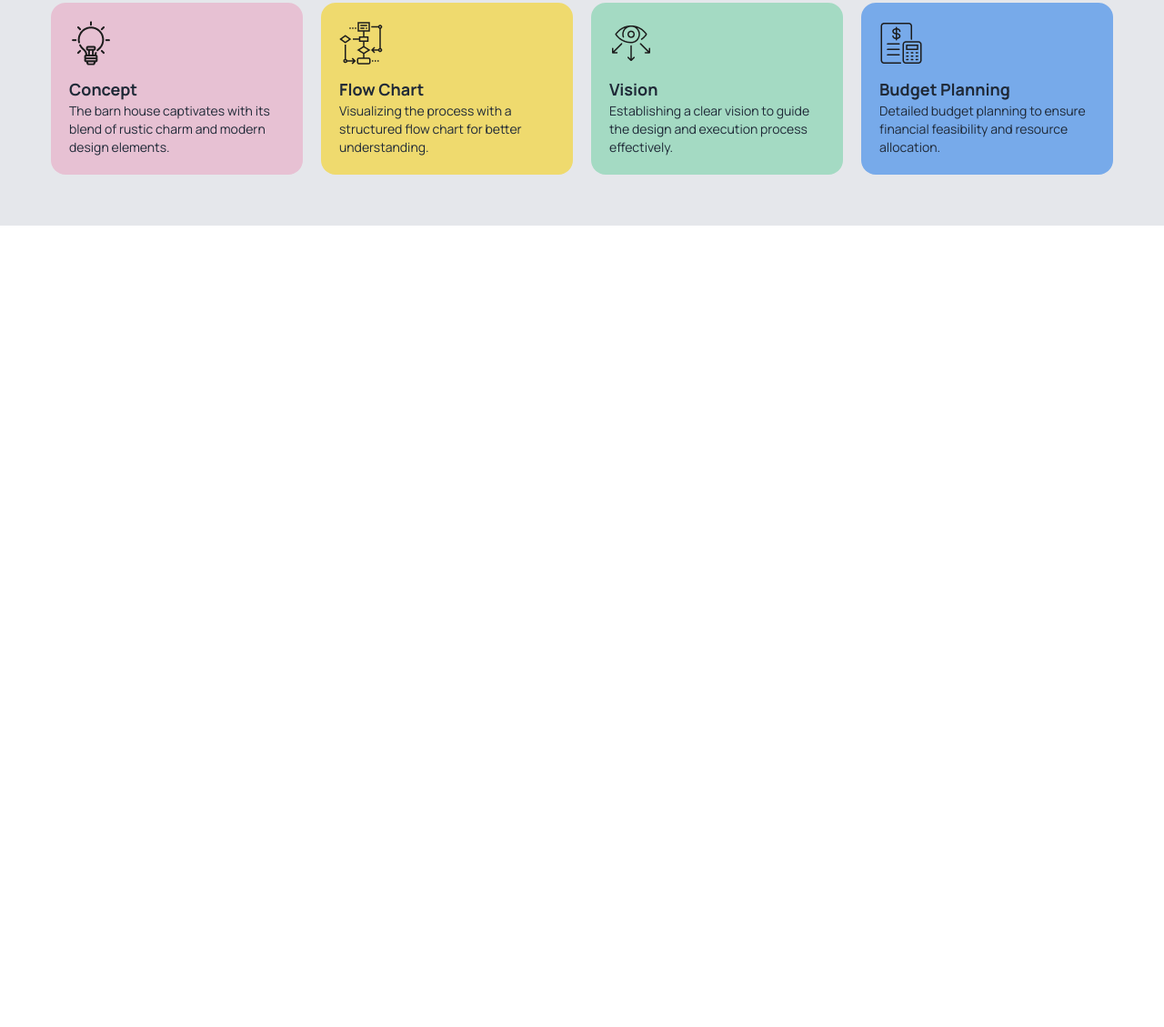
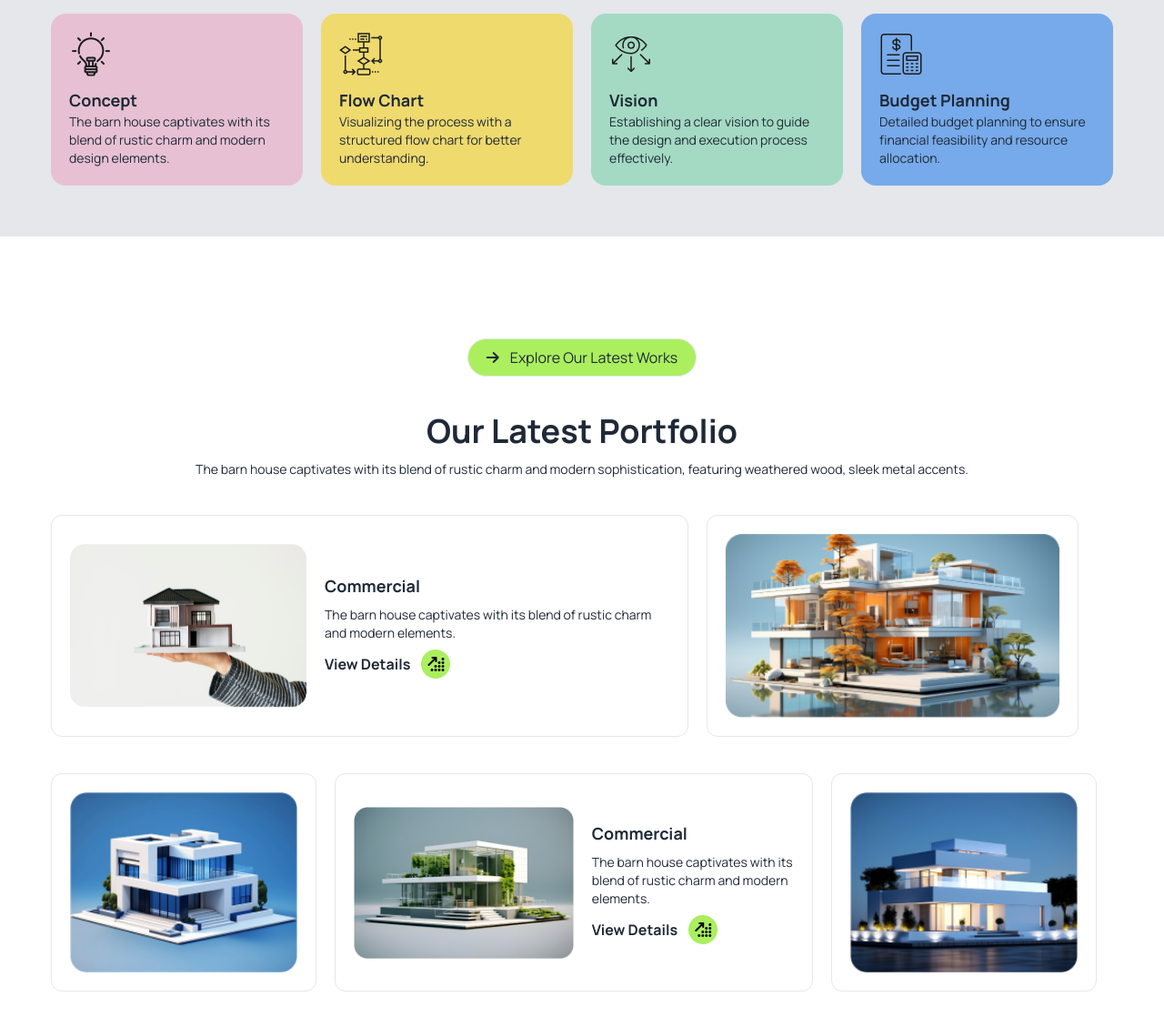
Before and after one commit to ahmedjubaer82/Rinterio, a plain HTML site: page index.html in a window 1280 px wide. Shown: the part 1013-2142 px from the top of the page at 91% size. Before the commit the page ends 1317 px from the top, so only its background shows below. Drawn offline with nearby package versions, Linux system fonts and the light colour scheme.

Commit message:
latest Works section added

```diff
--- a/index.html
+++ b/index.html
@@ -89,7 +89,7 @@
         <section>
             <div class="flex flex-col items-center justify-center gap-5">
                 <img src="./assets/banner.png" class="w-1/2 mx-auto">
-                <h1 class="text-5xl text-center font-extrabold">A barn house of this design has a <br> striking appearance</h1>
+                <h1 class="lg:text-5xl text-4xl text-center font-extrabold">A barn house of this design has a <br> striking appearance</h1>
                 <p class="text-sm md:text-base w-3/4 text-center">The barn house captivates with its blend of rustic charm and modern sophistication, featuring weathered wood, sleek metal accents, and large windows that flood the space with natural light.</p>
                 <button class="py-3 px-4 rounded-full bg-btnclr flex justify-center items-center gap-3 mb-8">
                     <h2 class="font-extrabold">Book Consult</h2>
@@ -101,6 +101,7 @@
     </header>
 
     <main>
+
 <!-- Work Process section -->
         <section class="mb-14 bg-gray-200 p-14">
             <button class="flex gap-3 items-center justify-center border rounded-full py-2 px-5 bg-white text-center mx-auto">
@@ -108,7 +109,7 @@
                 <h2 class="font-bold">How We Work</h2>
             </button>
             <div class="text-center mt-8">
-                <h1 class="font-bold text-xl">Our Work Process</h1>
+                <h1 class="font-bold text-4xl">Our Work Process</h1>
                 <p class="text-sm mt-3">The barn house captivates with its blend of rustic charm and modern sophistication, featuring weathered wood, sleek metal accents.</p>
             </div>
             <div class="grid grid-cols-1 md:grid-cols-2 lg:grid-cols-4 justify-center items-start gap-5 mt-7">
@@ -135,6 +136,54 @@
             </div>
         </section>
 
+<!-- Latest Works section        -->
+        <section class="px-14 pt-14 mb-14 flex flex-col gap-5">
+            <button class="flex gap-3 items-center justify-center border rounded-full py-2 px-5 bg-btnclr text-center mx-auto">
+                <i class="fa-solid fa-arrow-right"></i>
+                <h2>Explore Our Latest Works</h2>
+            </button>
+            <div class="text-center mt-5">
+                <h2 class="font-bold text-2xl lg:text-4xl">Our Latest Portfolio</h2>
+                <p class="text-sm mt-3">The barn house captivates with its blend of rustic charm and modern sophistication, featuring weathered wood, sleek metal accents.</p>
+            </div>
+            <div class="flex flex-wrap gap-5 mt-5">
+                <div class="w-full md:w-[60%] border rounded-xl p-5 flex gap-5 items-center justify-center">
+                    <img src="./assets/img1.png" class="w-2/4">
+                    <div>
+                        <h2 class="font-bold mb-2 text-lg">Commercial</h2>
+                        <p class="text-sm">The barn house captivates with its blend of rustic charm and modern elements.</p>
+                        <div class="mt-2 flex justify-start items-center gap-3">
+                            <h2 class="font-bold">View Details</h2>
+                            <i class="fa-solid fa-arrow-up-right-dots bg-btnclr text-black rounded-full py-2 px-[7px]"></i>
+                        </div>
+                    </div>
+                </div>
+                <div class="w-full md:w-[35%] border rounded-xl p-5 flex items-center justify-center">
+                    <img src="./assets/img2.png" class="w-full">
+                </div>
+            </div>
+            <div class="flex flex-wrap gap-5 mt-5">
+                <div class="w-full md:w-[25%] border rounded-xl p-5 flex items-center justify-center">
+                    <img src="./assets/img3.png" class="w-full">
+                </div>
+                <div class="w-full md:w-[45%] border rounded-xl p-5 flex gap-5 items-center justify-center">
+                    <img src="./assets/img4.png" class="w-2/4">
+                    <div>
+                        <h3 class="font-bold mb-2 text-lg">Commercial</h3>
+                        <p class="text-sm">The barn house captivates with its blend of rustic charm and modern elements.</p>
+                        <div class="mt-2 flex justify-start items-center gap-3">
+                            <h2 class="font-bold">View Details</h2>
+                            <i class="fa-solid fa-arrow-up-right-dots bg-btnclr text-black rounded-full py-2 px-[7px]"></i>
+                        </div>
+                    </div>
+                </div>
+                <div class="w-full md:w-[25%] border rounded-xl p-5 flex items-center justify-center">
+                    <img src="./assets/img5.png" class="w-full">
+                </div>
+            </div>
+        </section>
+
+
     </main>
 
     <footer></footer>
```
